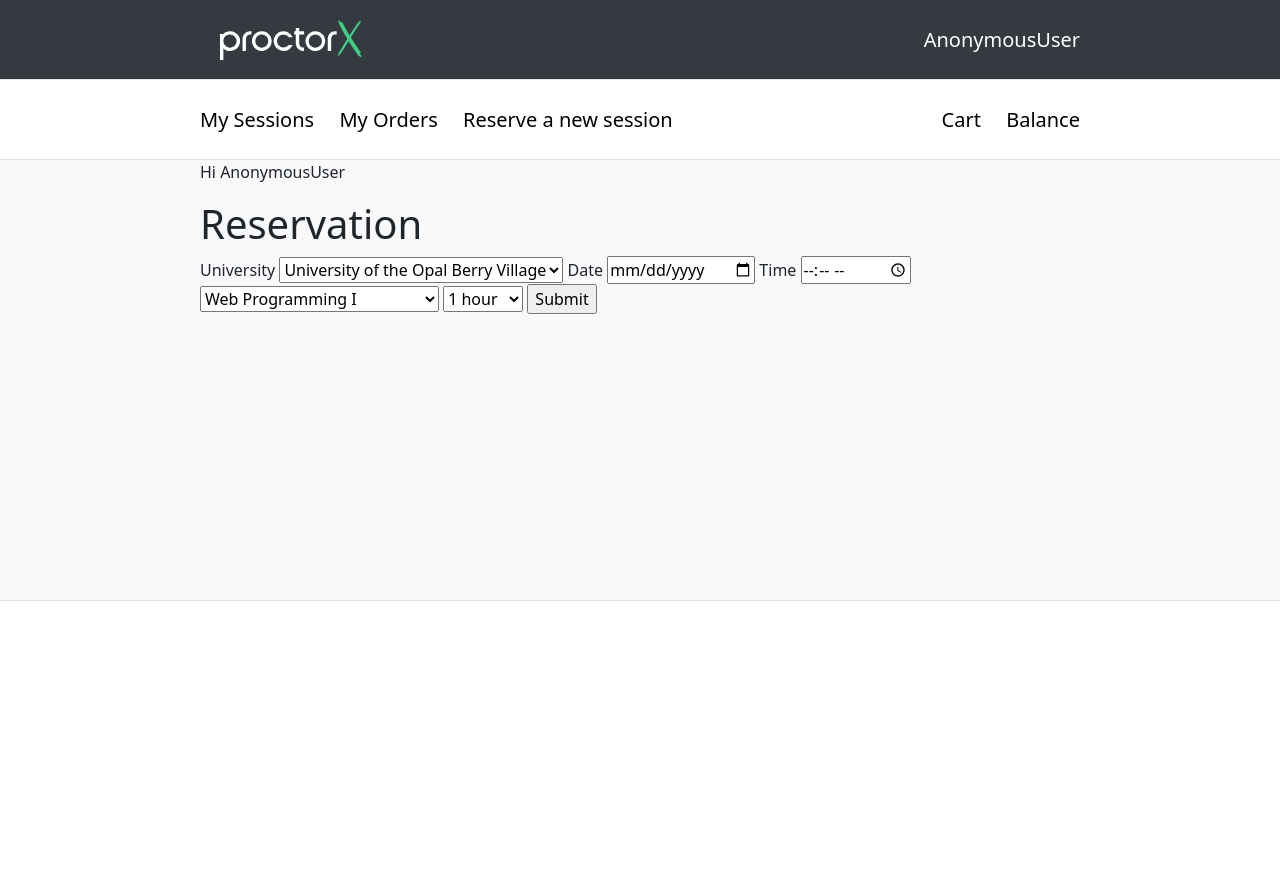
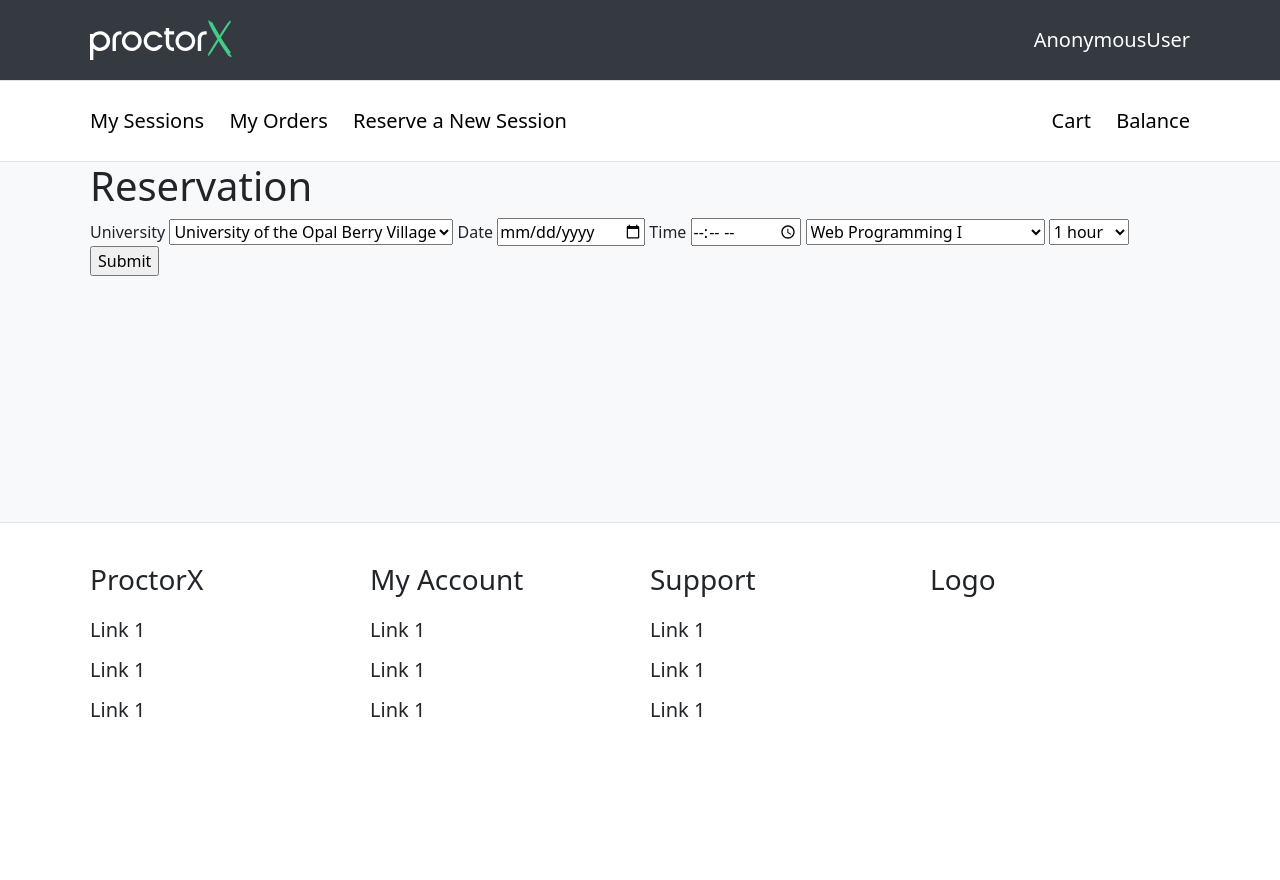
Before and after one commit to jonathanordonez/proctorx, a Django app: template proctorx/templates/reservation.html in a window 1280 px wide. After the commit the page ends 717 px from the top, so only its background shows below. Run offline with Django 3.2, Linux system fonts and the light colour scheme; the template is opened without the code that fills it, so the values that code supplies are empty.

Commit message:
fixed the elements background colors not displaying entirely by adding wrappers to each element

```diff
--- a/proctorx/static/css/styles.css
+++ b/proctorx/static/css/styles.css
@@ -5,17 +5,23 @@
 }
 
 .scale-down {
-    padding-left: 200px;
-    padding-right: 200px;
+    /* padding-left: 440px;
+    padding-right: 440px; */
+    width: 100%;
+    max-width: 1140px;
+    margin-left: auto;
+    margin-right: auto;
 }
 
 header {
-
-    background-color: #343a40 !important;
+    background-color: #343a40;
     border-bottom: 1px solid #dee2e6 !important;
     border-bottom-width: 1px;
     border-bottom-style: solid;
     border-bottom-color: rgb(222, 226, 230);
+}
+.header-wrapper {
+    background-color: #343a40 !important;
     display: grid;
     grid-template-columns: 1fr 1fr;
     height: 80px;
@@ -26,19 +32,24 @@
     height: 40px;
 }
 
-.student-options-panel {
-    height: 80px;
-    background-color: white;
-    display: grid;
-    grid-template-columns: 2fr 1fr;
+.student-options-panel-wrapper {
     border-bottom: 1px solid #dee2e6 !important;
     border-bottom-width: 1px;
     border-bottom-style: solid;
     border-bottom-color: rgb(222, 226, 230);
 }
 
+.student-options-panel {
+    height: 80px;
+    background-color: white;
+    display: grid;
+    grid-template-columns: 2fr 1fr;
+
+}
+
 .student-links {
     align-self: center;
+    padding-left: 20px;
 
 }
 
@@ -55,6 +66,7 @@
 .student-cart-balance {
     justify-self: right;
     align-self: center;
+    padding-right: 20px;
 }
 
 .student-cart-balance a {
@@ -65,25 +77,54 @@
     color: white;
     justify-self: end;
     align-self: center;
+    padding-right: 20px;
 }
 
 .user-settings::after {
 
 }
 
+.main-wrapper {
+    background-color: #f8f9fa;
+    height: calc(100% - 440px);
+}
 
 main {
     background-color: #f8f9fa;
-    height: calc(100% - 360px);
+    padding-right: 20px;
+    padding-left: 20px;
+}
+
+.footer-wrapper {
+    background-color: white;
+    border-top: 1px solid #dee2e6 !important;
+    border-top-width: 1px;
+    border-top-style: solid;
+    border-top-color: rgb(222, 226, 230);
 }
 
 footer {
     height: 280px;
     background-color: white;
-    border-top: 1px solid #dee2e6 !important;
-    border-top-width: 1px;
-    border-top-style: solid;
-    border-top-color: rgb(222, 226, 230);
+    display: grid;
+    grid-template-columns: repeat(4, 1fr);
+    padding-left: 20px;
+}
+
+.footer-options {
+    margin-top: 40px;
+    /* padding-left: 20px */
+}
+
+.footer-sub-options div {
+    /* margin-top: 40px; */
+    padding-top: 10px
+}
+
+/* Reservation page */
+
+.reservation-option {
+
 }
 
 
--- /dev/null
+++ b/proctorx/static/js/script.js
@@ -0,0 +1,10 @@
+window.onload = function linkReservationSelectOptions() {
+    if (document.location.pathname == '/student/reservation') {
+        reservationOptions = document.querySelectorAll(".reservation-option")
+        // option =
+        // for in reservationOptions {
+        //     console.log(option)
+        // }
+        // console.log(reservationOptions)
+    }
+}
--- a/proctorx/templates/reservation.html
+++ b/proctorx/templates/reservation.html
@@ -9,7 +9,7 @@
 
 {% if available_schedules %}
     {% for schedule in available_schedules %}
-        <li>{{schedule}} <a href="">Select</a></li>
+        <li class="reservation-option">{{schedule}} <a href="">Select</a></li>
         <!-- Add JS to make post request here -->
     {% endfor %}
     <a href="/student/reservation">Back</a>
--- a/proctorx/templates/session.html
+++ b/proctorx/templates/session.html
@@ -6,9 +6,9 @@
 
 {% block content %}
 
-Sessions
 
-<h1>My active sessions</h1>
+
+<h2>My active sessions</h2>
 
 {% for record in current_reservations %}
 
--- a/proctorx/templates/student_template.html
+++ b/proctorx/templates/student_template.html
@@ -1,15 +1,21 @@
 {% load static %}
 <!DOCTYPE html>
 <html lang="en">
+
 <head>
     <meta charset="UTF-8">
-    <link href="https://cdn.jsdelivr.net/npm/bootstrap@5.0.2/dist/css/bootstrap.min.css" rel="stylesheet" integrity="sha384-EVSTQN3/azprG1Anm3QDgpJLIm9Nao0Yz1ztcQTwFspd3yD65VohhpuuCOmLASjC" crossorigin="anonymous">
+    <link href="https://cdn.jsdelivr.net/npm/bootstrap@5.0.2/dist/css/bootstrap.min.css" rel="stylesheet"
+        integrity="sha384-EVSTQN3/azprG1Anm3QDgpJLIm9Nao0Yz1ztcQTwFspd3yD65VohhpuuCOmLASjC" crossorigin="anonymous">
     <link rel="stylesheet" type="text/css" href={% static '/css/styles.css' %}>
+    <script></script>
     {% block title %}{% endblock %}
 </head>
+
 <body>
 
-    <header class="scale-down">
+
+    <header>
+        <div class="header-wrapper scale-down">
             <div class="logo">
                 <img class="brand-img" alt="ProctorX Logo" src={% static '/img/proctorX-white.svg' %}>
             </div>
@@ -20,35 +26,67 @@
         </div>
     </header>
 
+    <div class="student-options-panel-wrapper">
         <div class="student-options-panel scale-down fs-5">
             <div class="student-links">
                 <a href="session">My Sessions</a>
                 <a href="session">My Orders</a>
-            <a href="reservation">Reserve a new session</a>
-            <!-- <a href="/logout">Logout</a> -->
-
-            <!-- <a href="settings">Settings</a> -->
+                <a href="reservation">Reserve a New Session</a>
             </div>
             <div class="student-cart-balance">
                 <a href="cart">Cart</a>
                 <a href="cart">Balance</a>
             </div>
         </div>
+    </div>
 
+    <div class="main-wrapper">
         <main class="scale-down">
 
-        <p>Hi {{ request.user }}</p>
             {% block content %}
 
             {% endblock %}
 
 
         </main>
+    </div>
+    <div class="footer-wrapper">
+
 
         <footer class="scale-down">
+            <div class="footer-options">
+                <h3>ProctorX</h3>
+                <div class="footer-sub-options fs-5">
+                    <div>Link 1</div>
+                    <div>Link 1</div>
+                    <div>Link 1</div>
+                </div>
 
+            </div>
+            <div class="footer-options">
+                <h3>My Account</h3>
+                <div class="footer-sub-options fs-5">
+                    <div>Link 1</div>
+                    <div>Link 1</div>
+                    <div>Link 1</div>
+                </div>
+            </div>
+            <div class="footer-options">
+                <h3>Support</h3>
+                <div class="footer-sub-options fs-5">
+                    <div>Link 1</div>
+                    <div>Link 1</div>
+                    <div>Link 1</div>
+                </div>
+            </div>
+            <div class="footer-options">
+                <h3>Logo</h3>
+            </div>
 
         </footer>
+    </div>
 
+    <script type="text/javascript" src="{% static '/js/script.js' %}"></script>
 </body>
+
 </html>
```
Lines whose indentation alone changed are shown as unchanged.
